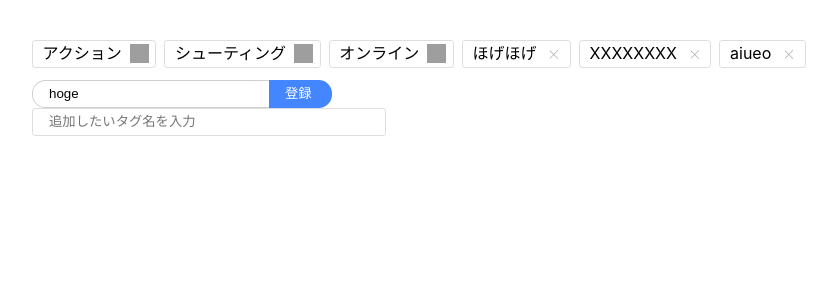
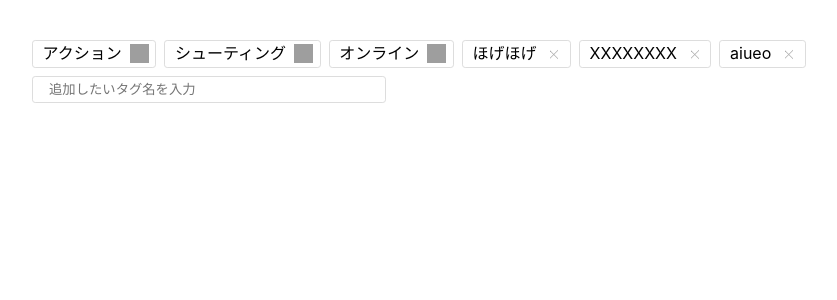
Before and after one commit to naichilab/react-tag-editor, a React (Create React App) app: page / in a window 1280 px wide. Shown: the top 300 px of the page, without its empty margins (8-845 px from the left). Built offline with nearby package versions, Linux system fonts and the light colour scheme; grey boxes are pictures that could not be loaded.

Commit message:
タグ追加

```diff
--- a/src/components/DataListInput/index.tsx
+++ b/src/components/DataListInput/index.tsx
@@ -1,20 +1,37 @@
 import { FC } from 'react';
 import './style.css';
 import DataList from './DataList';
+
+type Tag = {
+  name: string;
+  lock: boolean;
+};
 
 type Props = {
   listName: string;
   options: string[];
   placeHolder: string;
+  addCurrentTag: (newTag: Tag) => void;
 };
 
 const DataListInput: FC<Props> = ({
   listName,
   options,
   placeHolder,
+  addCurrentTag,
 }: Props) => (
   <div className="DataListInput">
-    <input list={listName} placeholder={placeHolder} />
+    <input
+      list={listName}
+      placeholder={placeHolder}
+      onKeyPress={(e) => {
+        if (e.key === 'Enter') {
+          e.preventDefault();
+          addCurrentTag({ name: e.currentTarget.value, lock: false });
+          e.currentTarget.value = '';
+        }
+      }}
+    />
     <DataList dataListId={listName} options={options} />
   </div>
 );
--- a/src/components/TagEditor/TagName.css
+++ b/src/components/TagEditor/TagName.css
@@ -2,6 +2,7 @@
   display: inline-block;
   padding: 0 0.4rem 0 0.6rem;
   margin-right: 8px;
+  margin-bottom: 8px;
   border: 1px solid #ddd;
   border-radius: 0.2em;
 }
--- a/src/components/TagEditor/TagNameCollection.css
+++ b/src/components/TagEditor/TagNameCollection.css
@@ -1,4 +1,5 @@
 .TagEditor .TagNameCollection {
   display: flex;
+  flex-wrap: wrap;
   align-items: center;
 }
--- a/src/components/TagEditor/TagNameCollection.tsx
+++ b/src/components/TagEditor/TagNameCollection.tsx
@@ -2,8 +2,13 @@ import { FC } from 'react';
 import TagName from './TagName';
 import './TagNameCollection.css';
 
+type Tag = {
+  name: string;
+  lock: boolean;
+};
+
 type Props = {
-  tags: { name: string; lock: boolean }[];
+  tags: Tag[];
 };
 
 const TagNameCollection: FC<Props> = ({ tags }: Props) => (
--- a/src/components/TagEditor/index.tsx
+++ b/src/components/TagEditor/index.tsx
@@ -1,37 +1,48 @@
-import { FC } from 'react';
+import { FC, useState } from 'react';
 import TagNameCollection from './TagNameCollection';
-import InputBox from '../InputBox';
 import './style.css';
 import DataListInput from '../DataListInput';
 
-const tags = [
-  { name: 'アクション', lock: true },
-  { name: 'シューティング', lock: true },
-  { name: 'オンライン', lock: true },
-  { name: 'ほげほげ', lock: false },
-  { name: 'XXXXXXXX', lock: false },
-  { name: 'aiueo', lock: false },
-];
+type Tag = {
+  name: string;
+  lock: boolean;
+};
 
 type Props = {
-  allTags: string[];
+  initialCurrentTags: Tag[];
+  initialAllTags: string[];
 };
 
-const TagEditor: FC<Props> = ({ allTags }: Props) => (
+const TagEditor: FC<Props> = ({
+  initialCurrentTags,
+  initialAllTags,
+}: Props) => {
+  const [currentTags, setCurrentTags] = useState<Tag[]>(initialCurrentTags);
+
+  const addCurrentTag = (newTag: Tag) => {
+    if (newTag.name === '') return;
+    setCurrentTags((c) => {
+      const copy = c.slice();
+      copy.push(newTag);
+      const copy2 = Array.from(new Set(copy));
+
+      return copy2;
+    });
+  };
+
+  return (
     <div className="TagEditor">
-    <TagNameCollection tags={tags} />
-    <div className="TagEditor-InputBox">
-      <InputBox text="hoge" />
-    </div>
-
+      <TagNameCollection tags={currentTags} />
       <div className="TagEditor-DataListInput">
         <DataListInput
           listName="tags"
           placeHolder="追加したいタグ名を入力"
-        options={allTags}
+          options={initialAllTags}
+          addCurrentTag={addCurrentTag}
         />
       </div>
     </div>
   );
+};
 
 export default TagEditor;
--- a/src/index.tsx
+++ b/src/index.tsx
@@ -5,9 +5,21 @@ import TagEditor from './components/TagEditor';
 import reportWebVitals from './reportWebVitals';
 import tags from './tags';
 
+const currentTags = [
+  { name: 'アクション', lock: true },
+  { name: 'シューティング', lock: true },
+  { name: 'オンライン', lock: true },
+  { name: 'ほげほげ', lock: false },
+  { name: 'XXXXXXXX', lock: false },
+  { name: 'aiueo', lock: false },
+];
+
 ReactDOM.render(
   <React.StrictMode>
-    <TagEditor allTags={tags.sort()} />
+    <TagEditor
+      initialAllTags={tags.sort()}
+      initialCurrentTags={currentTags.sort()}
+    />
   </React.StrictMode>,
   document.getElementById('root'),
 );
```
Lines whose indentation alone changed are shown as unchanged.
